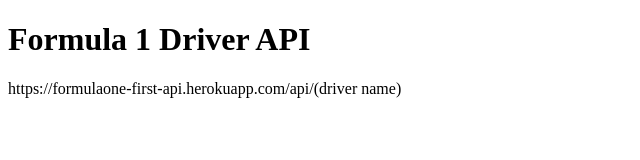
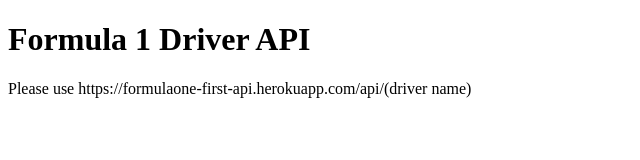
Before and after one commit to LucasFaustman/formulaone-api, a website: page index.html in a window 1280 px wide. Shown: the whole page, without its empty margins (0-640 px from the left). Drawn offline with Linux system fonts and the light colour scheme.

Commit message:
Updated HTML documentation

```diff
--- a/index.html
+++ b/index.html
@@ -9,7 +9,7 @@
 <body>
 
     <h1>Formula 1 Driver API</h1>
-    <p>https://formulaone-first-api.herokuapp.com/api/(driver name)</p>
+    <p>Please use https://formulaone-first-api.herokuapp.com/api/(driver name)</p>
 
 </body>
 </html>
```
